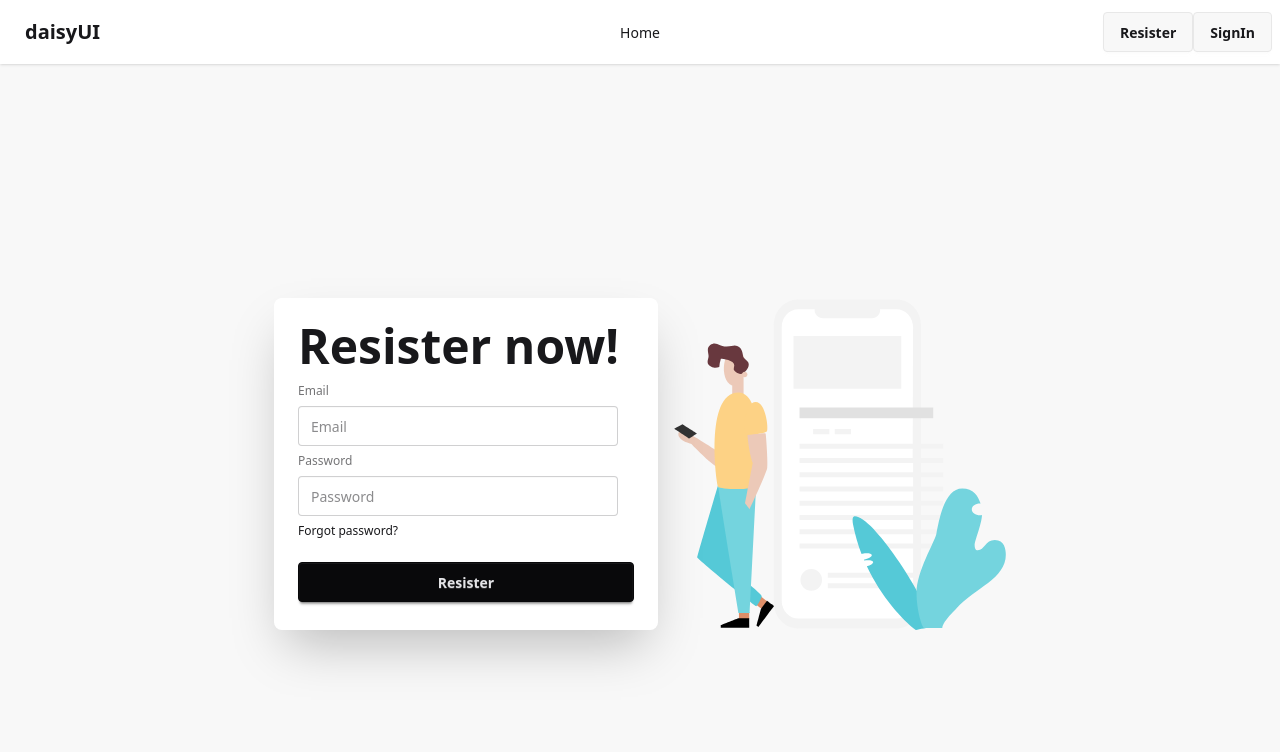
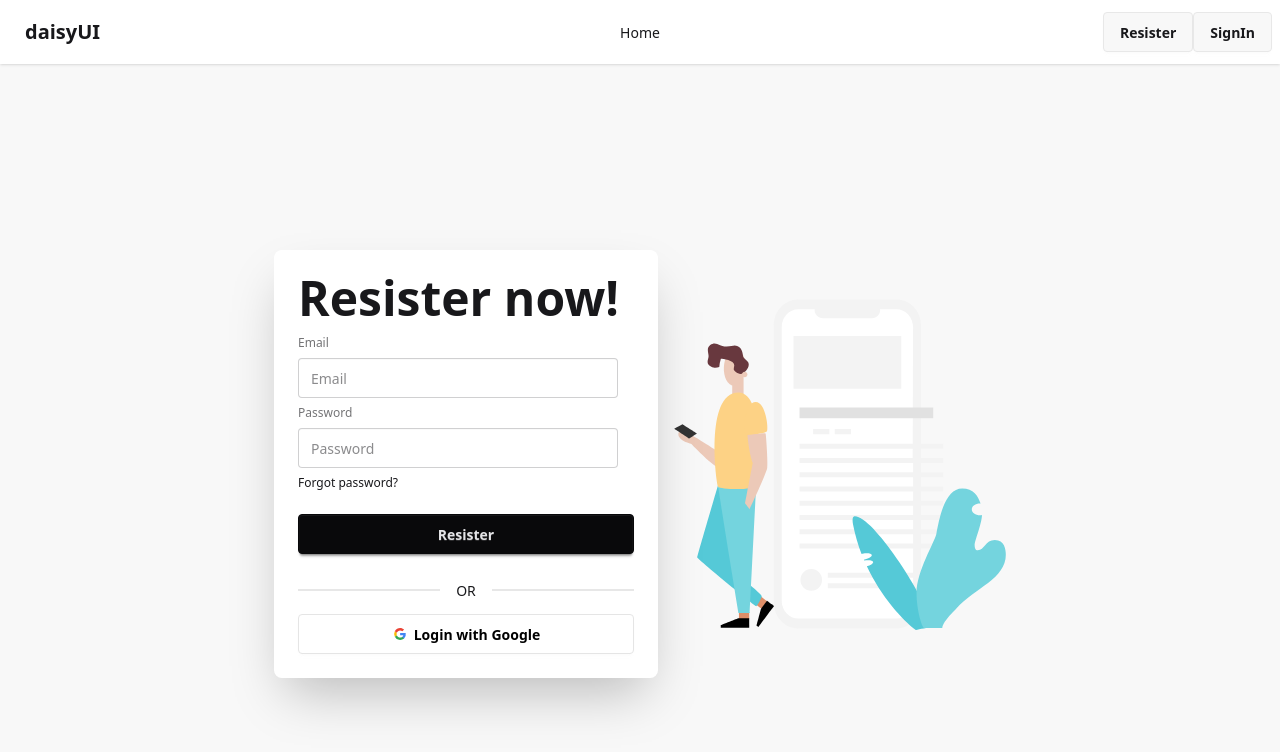
Before and after one commit to developer-shahidul/career-code-client, a React (Vite) app: page /resister in a window 1280 px wide. Shown: the top 752 px of the page. Built offline with nearby package versions, Linux system fonts and the light colour scheme; no server answers.

Commit message:
banner img animation using react motion and social login

```diff
--- a/package.json
+++ b/package.json
@@ -12,6 +12,7 @@
   "dependencies": {
     "@tailwindcss/vite": "^4.1.18",
     "firebase": "^12.7.0",
+    "framer-motion": "^12.24.0",
     "lottie-react": "^2.4.1",
     "lucide": "^0.562.0",
     "motion": "^12.24.0",
--- a/src/Contexts/AuthContexts/AuthProvider.jsx
+++ b/src/Contexts/AuthContexts/AuthProvider.jsx
@@ -1,16 +1,25 @@
 import {
   createUserWithEmailAndPassword,
+  GoogleAuthProvider,
   onAuthStateChanged,
   signInWithEmailAndPassword,
+  signInWithPopup,
   signOut,
 } from "firebase/auth";
 import React, { useEffect, useState } from "react";
 import { AuthContext } from "./AuthContext";
 import { auth } from "../../Firebase/firebase.init";
 
+const googleProvider = new GoogleAuthProvider();
+
 const AuthProvider = ({ children }) => {
   const [loading, setLoading] = useState(true);
   const [user, setUser] = useState(null);
+
+  const signInWithGoogle = () => {
+    setLoading(true);
+    return signInWithPopup(auth, googleProvider);
+  };
 
   useEffect(() => {
     const unSubscribe = onAuthStateChanged(auth, (currentUser) => {
@@ -40,8 +49,10 @@ const AuthProvider = ({ children }) => {
     createUser,
     loading,
     user,
+    setUser,
     signInUser,
     signOutUser,
+    signInWithGoogle,
   };
   return <AuthContext value={authInfo}>{children}</AuthContext>;
 };
--- a/src/layouts/RootLayout.jsx
+++ b/src/layouts/RootLayout.jsx
@@ -6,7 +6,7 @@ import Footer from "../../../../sports-store-client/src/Component/Footers/Footer
 
 const RootLayout = () => {
   return (
-    <div>
+    <div className="max-w-7xl mx-auto">
       <NavBar></NavBar>
       <Outlet></Outlet>
       <Footer></Footer>
--- a/src/pages/Home/Banner.jsx
+++ b/src/pages/Home/Banner.jsx
@@ -1,22 +1,44 @@
-//
 import { motion } from "motion/react";
+import team1 from "../../assets/team/team1.jpg";
+import team2 from "../../assets/team/team2.jpg";
 
 const Banner = () => {
   return (
-    <div>
-      <div className="hero bg-base-200 min-h-screen">
-        <div className="hero-content flex-col lg:flex-row-reverse">
-          <img
-            src="https://img.daisyui.com/images/stock/photo-1635805737707-575885ab0820.webp"
-            className="max-w-sm rounded-lg shadow-2xl"
+    <div className="hero bg-base-200 min-h-96">
+      <div className="hero-content flex-col lg:flex-row-reverse ">
+        <div className="flex-1">
+          <motion.img
+            animate={{ y: [50, 80, 50] }}
+            transition={{ duration: 8, ease: "easeInOut", repeat: Infinity }}
+            src={team1}
+            className="max-w-sm rounded-lg shadow-2xl rounded-t-[40px] rounded-br-[40px] border-l-10
+             border-b-10 border-blue-600"
           />
-          <div>
-            <motion.h1
-              animate={{ rotate: 180, transition: { duration: 4 } }}
+          <motion.img
+            animate={{ x: [170, 220, 170] }}
+            transition={{
+              duration: 10,
+              delay: 2,
+              ease: "easeInOut",
+              repeat: Infinity,
+            }}
+            src={team2}
+            className="max-w-sm rounded-lg shadow-2xl rounded-t-[40px] rounded-br-[40px] border-l-10
+             border-b-10 border-blue-600 "
+          />
+        </div>
+        <div className="flex-1">
+          {/* <motion.h1
+            animate={{
+              rotate: 180,
+              x: 200,
+              y: -200,
+              transition: { duration: 4 },
+            }}
             className="text-5xl font-bold"
           >
             Latest job for you!
-            </motion.h1>
+          </motion.h1> */}
 
           <motion.h1
             initial={{ scale: 0 }}
@@ -37,11 +59,10 @@ const Banner = () => {
 
           <p className="py-6">
             Provident cupiditate voluptatem et in. Quaerat fugiat ut assumenda
-              excepturi exercitationem quasi. In deleniti eaque aut repudiandae
-              et a id nisi.
+            excepturi exercitationem quasi. In deleniti eaque aut repudiandae et
+            a id nisi.
           </p>
           <button className="btn btn-primary">Get Started</button>
-          </div>
         </div>
       </div>
     </div>
--- a/src/pages/Resister/Resister.jsx
+++ b/src/pages/Resister/Resister.jsx
@@ -4,6 +4,7 @@ import Lottie from "lottie-react";
 import Lottieresister from "../../assets/Lottijson/Register.json";
 import { AuthContext } from "../../Contexts/AuthContexts/AuthContext";
 import { use } from "react";
+import SocialLogIn from "../Shared/SocialLogIn";
 
 const Resister = () => {
   const { createUser } = use(AuthContext);
@@ -30,6 +31,7 @@ const Resister = () => {
             loop={true}
           ></Lottie>
         </div>
+
         <div className="card bg-base-100 w-full max-w-sm shrink-0 shadow-2xl">
           <div className="card-body">
             <h1 className="text-5xl font-bold">Resister now!</h1>
@@ -57,6 +59,7 @@ const Resister = () => {
                 <button className="btn btn-neutral mt-4">Resister</button>
               </fieldset>
             </form>
+            <SocialLogIn></SocialLogIn>
           </div>
         </div>
       </div>
--- /dev/null
+++ b/src/pages/Shared/SocialLogIn.jsx
@@ -0,0 +1,55 @@
+import { use } from "react";
+import { AuthContext } from "../../Contexts/AuthContexts/AuthContext";
+
+const SocialLogIn = () => {
+  const { signInWithGoogle, setUser } = use(AuthContext);
+
+  const handleSignInGoogle = () => {
+    signInWithGoogle()
+      .then((result) => {
+        console.log(result.user);
+        setUser(result.user);
+      })
+      .catch((err) => console.log(err));
+  };
+  return (
+    <div>
+      <div className="divider">OR</div>
+      <button
+        onClick={handleSignInGoogle}
+        className="btn bg-white text-black border-[#e5e5e5] w-full"
+      >
+        <svg
+          aria-label="Google logo"
+          width="16"
+          height="16"
+          xmlns="http://www.w3.org/2000/svg"
+          viewBox="0 0 512 512"
+        >
+          <g>
+            <path d="m0 0H512V512H0" fill="#fff"></path>
+            <path
+              fill="#34a853"
+              d="M153 292c30 82 118 95 171 60h62v48A192 192 0 0190 341"
+            ></path>
+            <path
+              fill="#4285f4"
+              d="m386 400a140 175 0 0053-179H260v74h102q-7 37-38 57"
+            ></path>
+            <path
+              fill="#fbbc02"
+              d="m90 341a208 200 0 010-171l63 49q-12 37 0 73"
+            ></path>
+            <path
+              fill="#ea4335"
+              d="m153 219c22-69 116-109 179-50l55-54c-78-75-230-72-297 55"
+            ></path>
+          </g>
+        </svg>
+        Login with Google
+      </button>
+    </div>
+  );
+};
+
+export default SocialLogIn;
--- a/src/pages/SignIn/SignIn.jsx
+++ b/src/pages/SignIn/SignIn.jsx
@@ -5,6 +5,7 @@ import { AuthContext } from "../../Contexts/AuthContexts/AuthContext";
 import LottieSignIn from "../../assets/Lottijson/signIn.json";
 
 import Lottie from "lottie-react";
+import SocialLogIn from "../Shared/SocialLogIn";
 
 const SignIn = () => {
   const { signInUser } = use(AuthContext);
@@ -59,6 +60,7 @@ const SignIn = () => {
                   <button className="btn btn-neutral mt-4">Sign-In</button>
                 </fieldset>
               </form>
+              <SocialLogIn></SocialLogIn>
             </div>
           </div>
         </div>
```
Also changed, not shown: 1 other file (tests, documents, lock files or other folders). Lines whose indentation alone changed are shown as unchanged.
